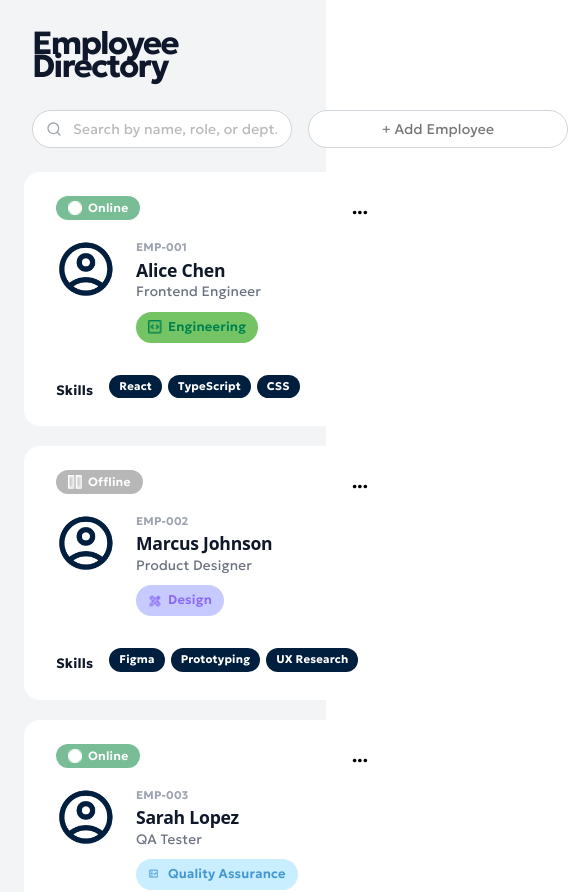
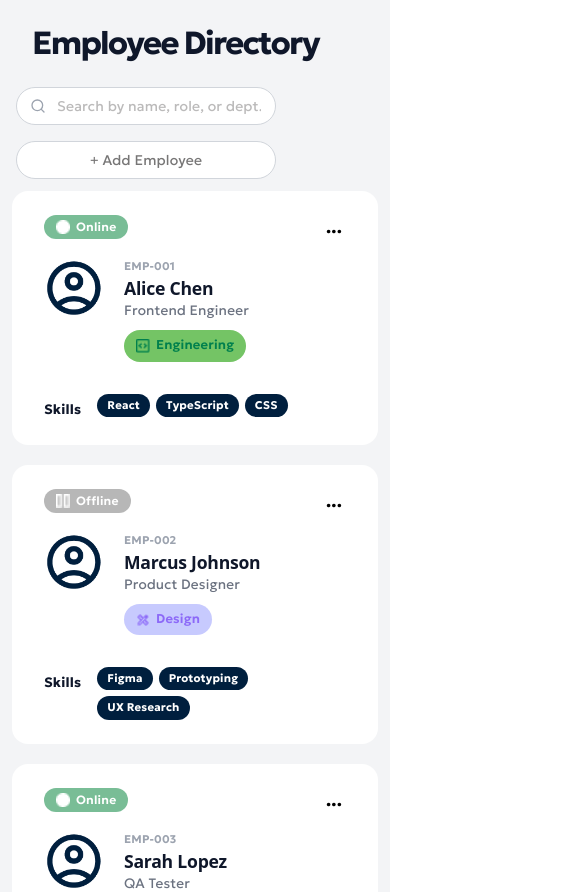
Before and after one commit to sophianyap/employee-directory-world, a React (Vite) app: page / in a window 390 px wide. Shown: the top 892 px of the page, 568 px wide, since content can reach past the window. Built offline with nearby package versions, Linux system fonts and the light colour scheme.

Commit message:
fix: page responsiveness

```diff
--- a/src/components/EmployeeDirectory.tsx
+++ b/src/components/EmployeeDirectory.tsx
@@ -24,8 +24,8 @@ export function EmployeeDirectory({
         </h1>
       </div>
 
-      <div className="gap-4 w-full flex flex-row items-center">
-        <div className="flex gap-2 ml-8">
+      <div className="gap-4 w-full flex flex-row flex-wrap items-center px-4 sm:px-0">
+        <div className="flex gap-2 sm:ml-8">
           <div className="relative w-[260px] max-w-full">
             <Search className="absolute left-3.5 top-1/2 -translate-y-1/2 w-4 h-4 text-[#9ca3af]" />
             <input
@@ -40,7 +40,7 @@ export function EmployeeDirectory({
         <EmployeeForm employees={allEmployees} onAddEmployee={onAddEmployee} />
       </div>
 
-      <div className="grid grid-cols-[repeat(auto-fill,minmax(380px,1fr))] gap-5 p-6">
+      <div className="grid grid-cols-[repeat(auto-fill,minmax(min(380px,100%),1fr))] gap-5 p-3 sm:p-6">
         {employees.length > 0 ? (
           employees.map((employee) => (
             <EmployeeCard key={employee.id} employee={employee} />
--- a/src/components/EmployeeForm.tsx
+++ b/src/components/EmployeeForm.tsx
@@ -15,8 +15,7 @@ export function EmployeeForm({
 }) {
   const [isOpen, setIsOpen] = useState(false);
   const [skillInput, setSkillInput] = useState('');
-  // Holds the fields that aren't part of the form (id, isOnline) so we can
-  // merge them back in on submit.
+
   const [baseEmployee, setBaseEmployee] = useState<Employee>(() => emptyForm(employees));
 
   const {
--- a/src/index.css
+++ b/src/index.css
@@ -59,10 +59,18 @@
 
   flex-direction: column;
   box-sizing: border-box;
+
+  @media (max-width: 768px) {
+    padding-right: 0;
+  }
 }
 
 body {
   margin-right: 2rem;
+
+  @media (max-width: 768px) {
+    margin-right: 0;
+  }
 }
 
 /*
--- a/src/schemas/employeeFormSchema.ts
+++ b/src/schemas/employeeFormSchema.ts
@@ -11,12 +11,12 @@ export const employeeFormSchema = z.object({
   name: z
     .string()
     .trim()
-    .min(1, 'Full name is required')
+    .min(2, 'Full name is required')
     .max(80, 'Full name must be 80 characters or fewer'),
   role: z
     .string()
     .trim()
-    .min(1, 'Position is required')
+    .min(2, 'Position is required')
     .max(80, 'Position must be 80 characters or fewer'),
   department: z.enum(departmentOptions, {
     message: 'Select a department',
```
